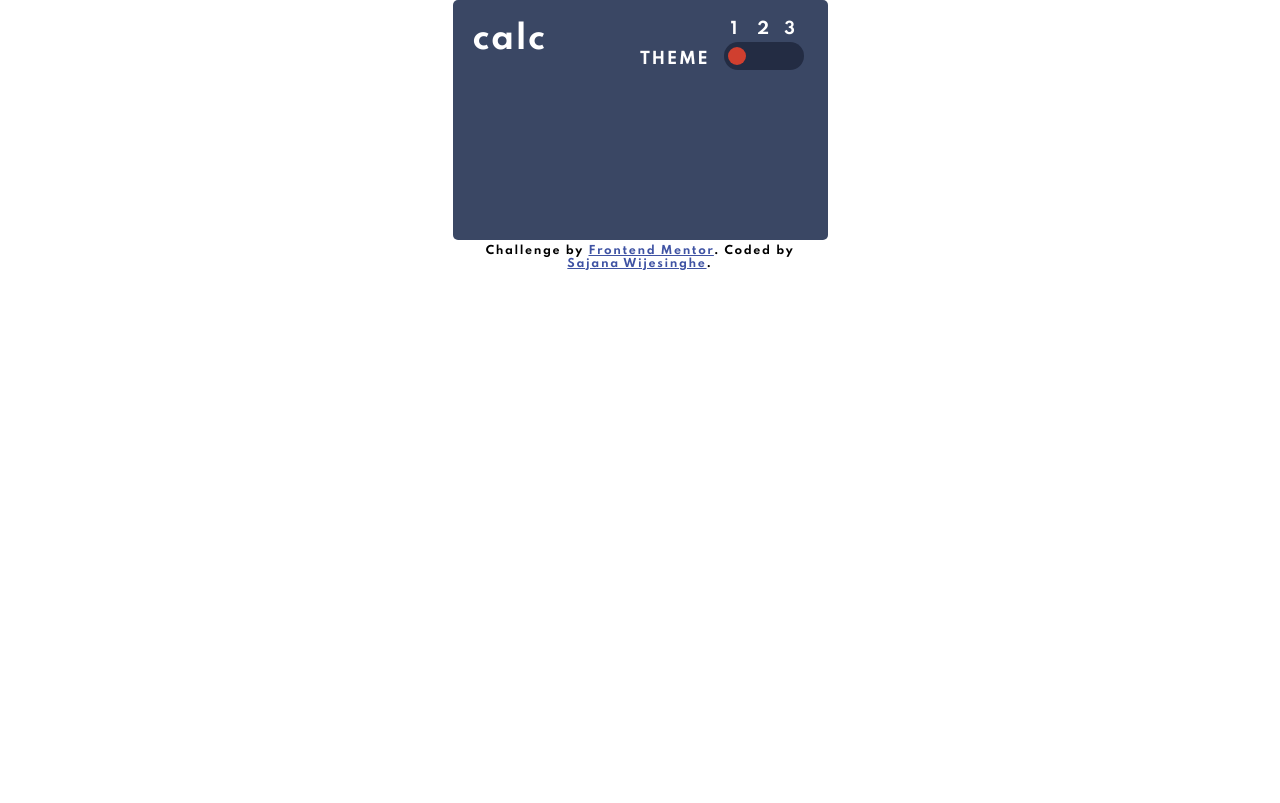
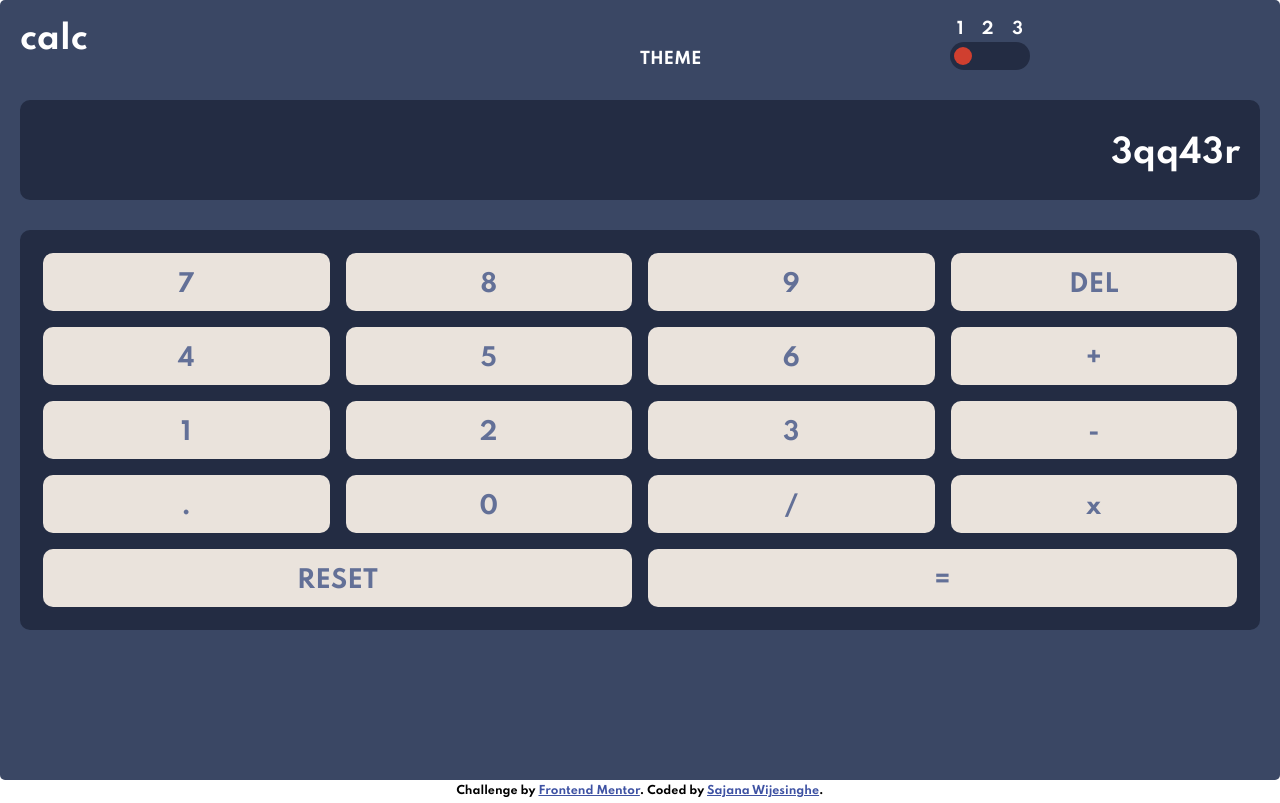
Before and after one commit to StormKing969/Calculator-Website, a plain HTML site: page index.html in a window 1280 px wide. Drawn offline with Linux system fonts and the light colour scheme.

Commit message:
complete html

```diff
--- a/index.html
+++ b/index.html
@@ -35,31 +35,37 @@
           <span id="slider" class="slider"></span>
         </label>
       </div>
-
     </div>
 
     <div class="result">
-      <form action="">
-
-      </form>
+      <p id="app-output" class="app_output">
+        3qq43r
+      </p>
     </div>
 
     <div class="keys">
-      <div class="key_row">
+      <span class="seven" id="seven">7</span>
+      <span class="eight" id="eight">8</span>
+      <span class="nine" id="nine">9</span>
+      <span class="del" id="del">DEL</span>
 
-      </div>
-      <div class="key_row">
+      <span class="four" id="four">4</span>
+      <span class="five" id="five">5</span>
+      <span class="six" id="six">6</span>
+      <span class="plus" id="plus">+</span>
 
-      </div>
-      <div class="key_row">
+      <span class="one" id="one">1</span>
+      <span class="two" id="two">2</span>
+      <span class="three" id="three">3</span>
+      <span class="minus" id="minus">-</span>
 
-      </div>
-      <div class="key_row">
+      <span class="dot" id="dot">.</span>
+      <span class="zero" id="zero">0</span>
+      <span class="divide" id="divide">/</span>
+      <span class="multiply" id="multiply">x</span>
 
-      </div>
-      <div class="key_row">
-
-      </div>
+      <span class="reset" id="reset">RESET</span>
+      <span class="equal" id="equal">=</span>
     </div>
   </main>
 
--- a/style/style.css
+++ b/style/style.css
@@ -73,12 +73,9 @@
 
 body {
     font-family: 'Spartan', sans-serif;
-    width: 375px;
-    height: 100%;
-    align-items: center;
-    justify-content: center;
-    margin: 0 auto;
-    letter-spacing: 1.6px;
+    width: 100%;
+    height: 100vh;
+    overflow: hidden;
 }
 
 /* =============== Global Section End =============== */
@@ -87,19 +84,10 @@ body {
 
 .container {
     background-color: var(--very-dark-desaturated-blue-1);
-    display: grid;
-    grid-template-columns: 1fr;
-    grid-template-rows: 0.5fr 1fr 2fr;
+    width: 100%;
+    height: calc(100% - 20px);
+    border-radius: 5px;
     padding: 20px;
-    border-radius: 5px;
-}
-
-.container_theme_2 {
-    background-color: var(--light-gray);
-}
-
-.container_theme_3 {
-    background-color: var(--very-dark-desaturated-blue-1);
 }
 
 /* =============== Container Section End =============== */
@@ -109,7 +97,6 @@ body {
 .title {
     display: grid;
     grid-template-columns: 1fr 1fr;
-    margin: auto 0;
 }
 
 .title h1 {
@@ -117,7 +104,7 @@ body {
 }
 
 .title > div {
-    display: inline-grid;
+    display: grid;
     grid-template-columns: 1fr 1fr;
     grid-template-rows: 1fr 1fr;
     grid-template-areas:
@@ -205,14 +192,138 @@ body {
 
 /* =============== Result Section Start =============== */
 
+.container .result {
+    margin-top: 30px;
+}
 
-
+.container .result .app_output {
+    font-size: 32px;
+    color: white;
+    background-color: var(--very-dark-desaturated-blue-2);
+    width: 100%;
+    height: 100px;
+    border-radius: 10px;
+    padding: 34px 20px 34px 1px;
+    text-align: right;
+}
 
 /* =============== Result Section End =============== */
 
 /* =============== Key Section Start =============== */
 
+.container .keys {
+    display: grid;
+    grid-template-rows: 1fr 1fr 1fr 1fr;
+    grid-template-columns: 1fr 1fr 1fr 1fr;
+    margin-top: 30px;
+    padding: 15px;
+    background-color: var(--very-dark-desaturated-blue-2);
+    border-radius: 10px;
+    grid-template-areas:
+        "seven eight nine del"
+        "four five six plus"
+        "one two three minus"
+        "dot zero divide multiply"
+        "reset reset equal equal";
+}
 
+.container .keys span {
+    height: 58px;
+    font-size: 24px;
+    background-color: var(--light-grayish-orange);
+    border-radius: 10px;
+    text-align: center;
+    margin: 8px;
+    padding: 17px;
+    color: var(--desaturated-dark-blue-1);
+    text-shadow: var(--desaturated-dark-blue-2);
+}
 
+/* ======= Key Positioning Start ======= */
+
+/* ==== First Row ==== */
+
+.container .keys .seven {
+    grid-area: seven;
+}
+
+.container .keys .eight {
+    grid-area: eight;
+}
+
+.container .keys .nine {
+    grid-area: nine;
+}
+
+.container .keys .del {
+    grid-area: del;
+    letter-spacing: 0;
+}
+
+/* ==== Second Row ==== */
+
+.container .keys .four {
+    grid-area: four;
+}
+
+.container .keys .five {
+    grid-area: five;
+}
+
+.container .keys .six {
+    grid-area: six;
+}
+
+.container .keys .plus {
+    grid-area: plus;
+}
+
+/* ==== Third Row ==== */
+
+.container .keys .one {
+    grid-area: one;
+}
+
+.container .keys .two {
+    grid-area: two;
+}
+
+.container .keys .three {
+    grid-area: three;
+}
+
+.container .keys .minus {
+    grid-area: minus;
+}
+
+/* ==== Fourth Row ==== */
+
+.container .keys .dot {
+    grid-area: dot;
+}
+
+.container .keys .zero {
+    grid-area: zero;
+}
+
+.container .keys .divide {
+    grid-area: divide;
+}
+
+.container .keys .multiply {
+    grid-area: multiply;
+}
+
+/* ==== Last Row ==== */
+
+.container .keys .reset {
+    grid-area: reset;
+}
+
+.container .keys .equal {
+    grid-area: equal;
+}
+
+/* ======= Key Positioning End ======= */
 
 /* =============== Key Section End =============== */
```
